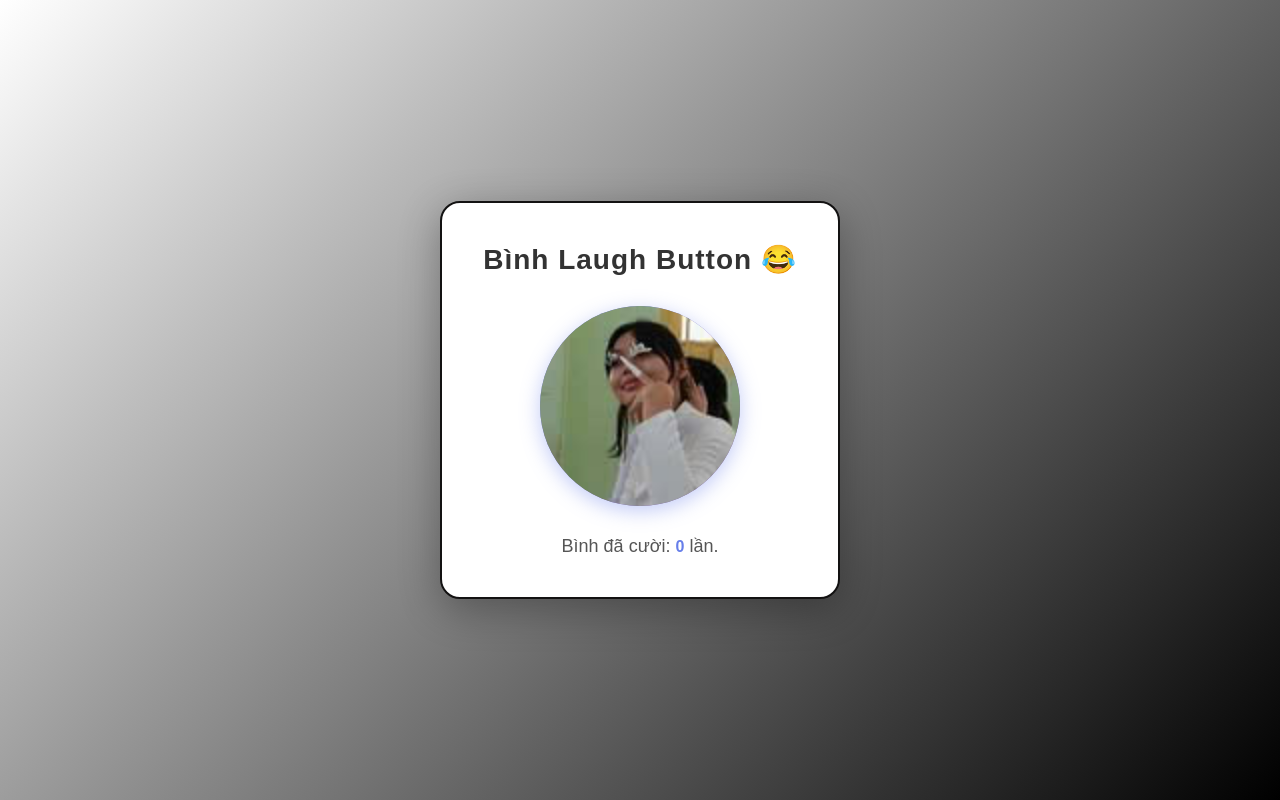
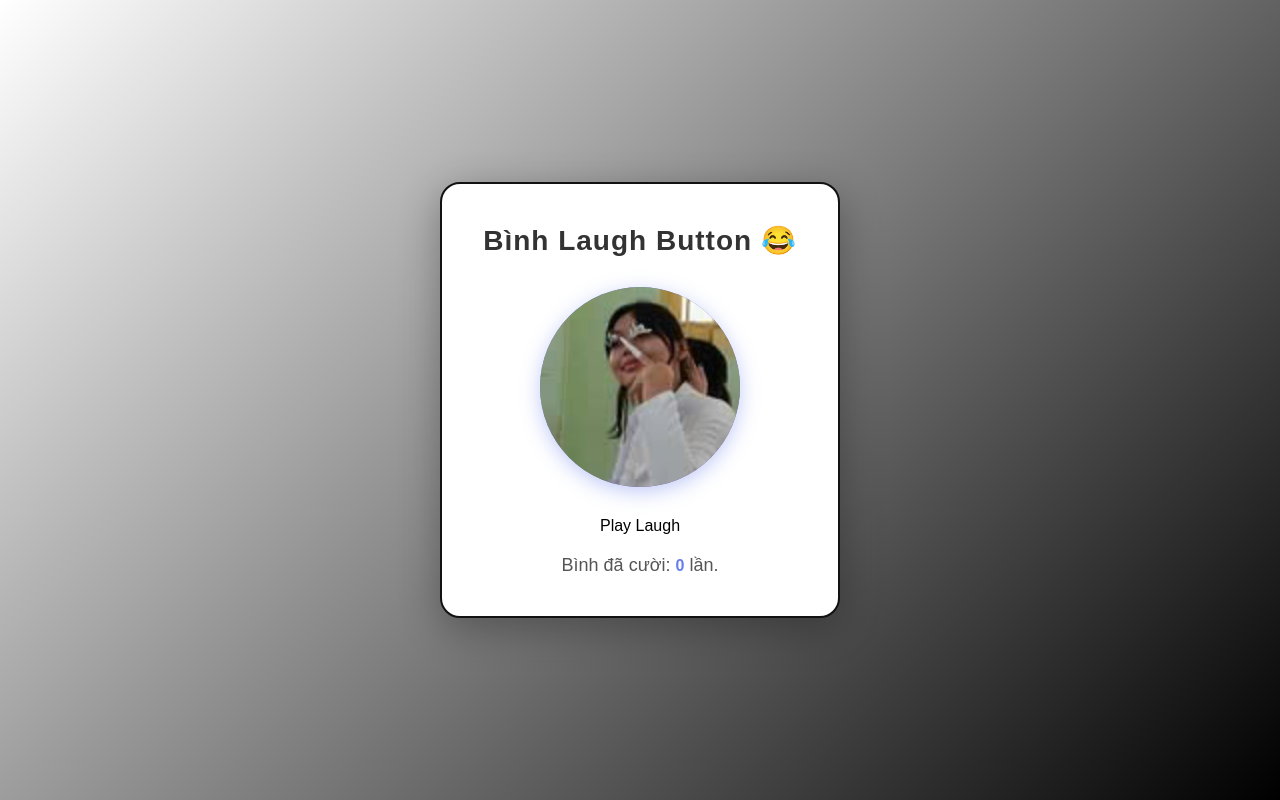
Before and after one commit to thptphungoc12a5/BinhLaugh, a plain HTML site: page index.html in a window 1280 px wide. Drawn offline with Linux system fonts and the light colour scheme; no server answers.

Commit message:
Update index.html

```diff
--- a/index.html
+++ b/index.html
@@ -120,6 +120,7 @@
     <button id="laughBtn">
       <img src="beBinh.webp" alt="Laugh Icon">
     </button>
+    <span>Play Laugh</span>
     <p>Bình đã cười: <span id="count">Đang tải...</span> lần.</p>
   </div>
 
```
